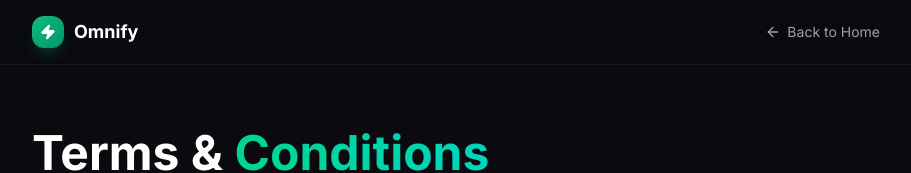
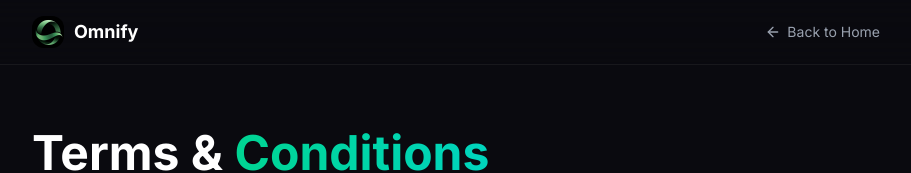
Before and after one commit to ZieXBT/ominify, a Next.js app: page /terms-and-conditions in a window 1280 px wide. Shown: the top 173 px of the page, without its empty margins (184-1095 px from the left). Built offline with nearby package versions, Linux system fonts and the light colour scheme.

Commit message:
Fix website URL to omnifycrm.com and update header logo
- Changed all website references from omni5crm.com to omnifycrm.com
- Replaced Zap icon with custom Omnify logo in Terms and Privacy headers
- Added omnify-logo.png to public assets

```diff
--- a/app/privacy/page.tsx
+++ b/app/privacy/page.tsx
@@ -1,7 +1,8 @@
 'use client';
 
+import Image from 'next/image';
 import Link from 'next/link';
-import { Zap, ArrowLeft } from 'lucide-react';
+import { ArrowLeft } from 'lucide-react';
 
 export default function PrivacyPolicy() {
     return (
@@ -14,9 +15,7 @@ export default function PrivacyPolicy() {
             <header className="w-full border-b border-white/[0.06] bg-[#0a0a0f]/80 backdrop-blur-xl sticky top-0 z-50">
                 <div className="max-w-4xl mx-auto px-6 py-4 flex items-center justify-between">
                     <Link href="/" className="flex items-center gap-2.5 group">
-                        <div className="w-8 h-8 rounded-xl bg-gradient-to-br from-emerald-500 to-emerald-600 flex items-center justify-center shadow-lg shadow-emerald-500/20">
-                            <Zap className="w-4 h-4 text-white" fill="currentColor" />
-                        </div>
+                        <Image src="/omnify-logo.png" alt="Omnify" width={32} height={32} className="w-8 h-8 rounded-xl" />
                         <span className="text-lg font-bold text-white">Omnify</span>
                     </Link>
                     <Link
@@ -624,8 +623,8 @@ export default function PrivacyPolicy() {
                             </p>
                             <p className="text-gray-400 text-sm mt-1">
                                 Website:{' '}
-                                <a href="https://omni5crm.com" className="text-emerald-400 hover:text-emerald-300 underline">
-                                    omni5crm.com
+                                <a href="https://omnifycrm.com" className="text-emerald-400 hover:text-emerald-300 underline">
+                                    omnifycrm.com
                                 </a>
                             </p>
                         </div>
--- a/app/terms-and-conditions/page.tsx
+++ b/app/terms-and-conditions/page.tsx
@@ -1,7 +1,8 @@
 'use client';
 
+import Image from 'next/image';
 import Link from 'next/link';
-import { Zap, ArrowLeft } from 'lucide-react';
+import { ArrowLeft } from 'lucide-react';
 
 export default function TermsOfService() {
     return (
@@ -14,9 +15,7 @@ export default function TermsOfService() {
             <header className="w-full border-b border-white/[0.06] bg-[#0a0a0f]/80 backdrop-blur-xl sticky top-0 z-50">
                 <div className="max-w-4xl mx-auto px-6 py-4 flex items-center justify-between">
                     <Link href="/" className="flex items-center gap-2.5 group">
-                        <div className="w-8 h-8 rounded-xl bg-gradient-to-br from-emerald-500 to-emerald-600 flex items-center justify-center shadow-lg shadow-emerald-500/20">
-                            <Zap className="w-4 h-4 text-white" fill="currentColor" />
-                        </div>
+                        <Image src="/omnify-logo.png" alt="Omnify" width={32} height={32} className="w-8 h-8 rounded-xl" />
                         <span className="text-lg font-bold text-white">Omnify</span>
                     </Link>
                     <Link
@@ -283,7 +282,7 @@ export default function TermsOfService() {
                                     <li>
                                         <strong className="text-gray-200">Verbal Opt-In:</strong> End-users may consent to receive messages from
                                         your business verbally — for example, by contacting the phone number listed on your website
-                                        (e.g., <a href="https://omni5crm.com" target="_blank" rel="noopener noreferrer" className="text-emerald-400 underline hover:text-emerald-300">omni5crm.com</a>).
+                                        (e.g., <a href="https://omnifycrm.com" target="_blank" rel="noopener noreferrer" className="text-emerald-400 underline hover:text-emerald-300">omnifycrm.com</a>).
                                         When an end-user calls your business, your team must explicitly inform them that by providing their phone
                                         number and discussing their inquiries, they agree to receive follow-up messages via SMS or other
                                         communication channels related to their request or services offered by your business. This verbal opt-in
@@ -548,8 +547,8 @@ export default function TermsOfService() {
                             </p>
                             <p className="text-gray-400 text-sm mt-1">
                                 Website:{' '}
-                                <a href="https://omni5crm.com" className="text-emerald-400 hover:text-emerald-300 underline">
-                                    omni5crm.com
+                                <a href="https://omnifycrm.com" className="text-emerald-400 hover:text-emerald-300 underline">
+                                    omnifycrm.com
                                 </a>
                             </p>
                         </div>
```
Also changed, not shown: public/omnify-logo.png (added).
